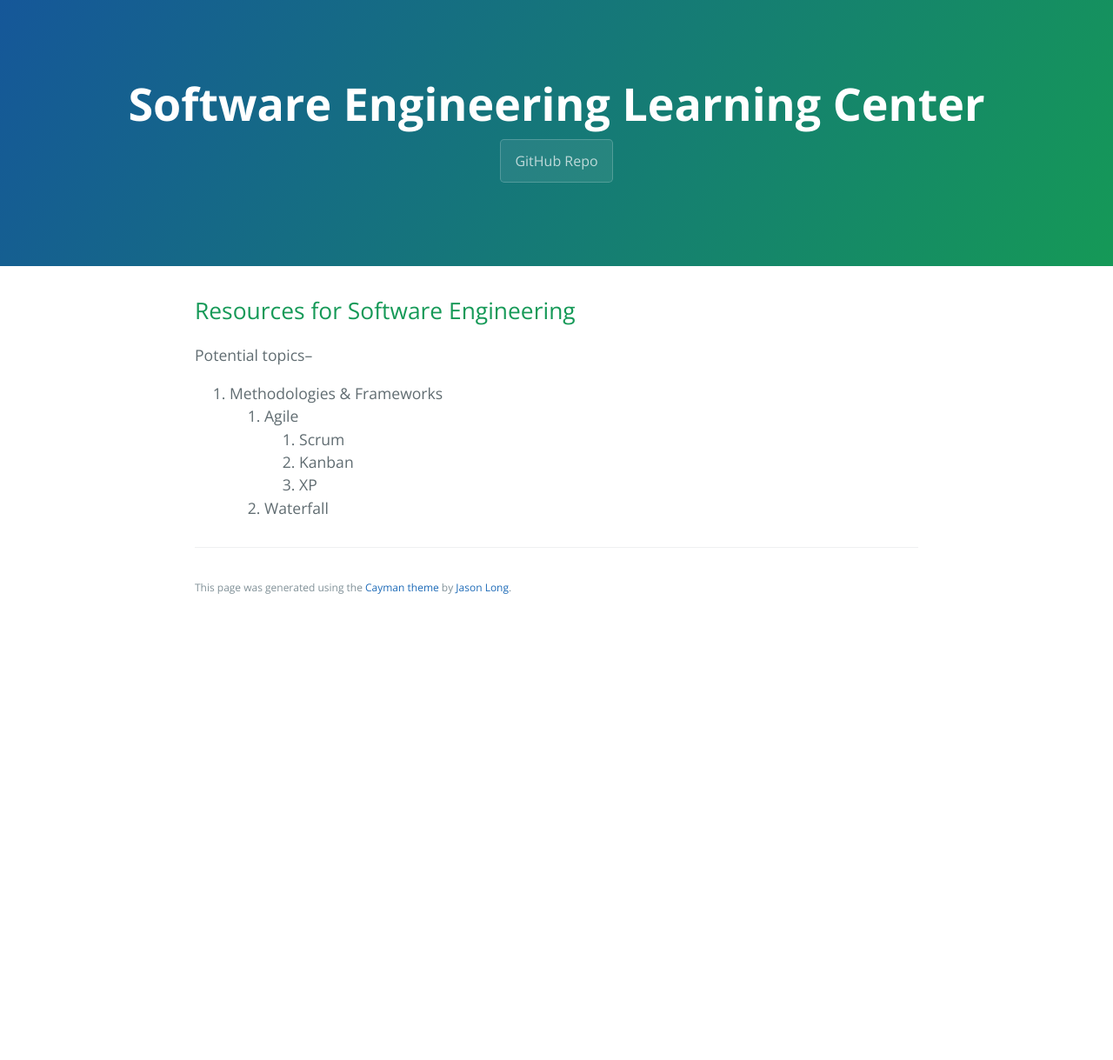
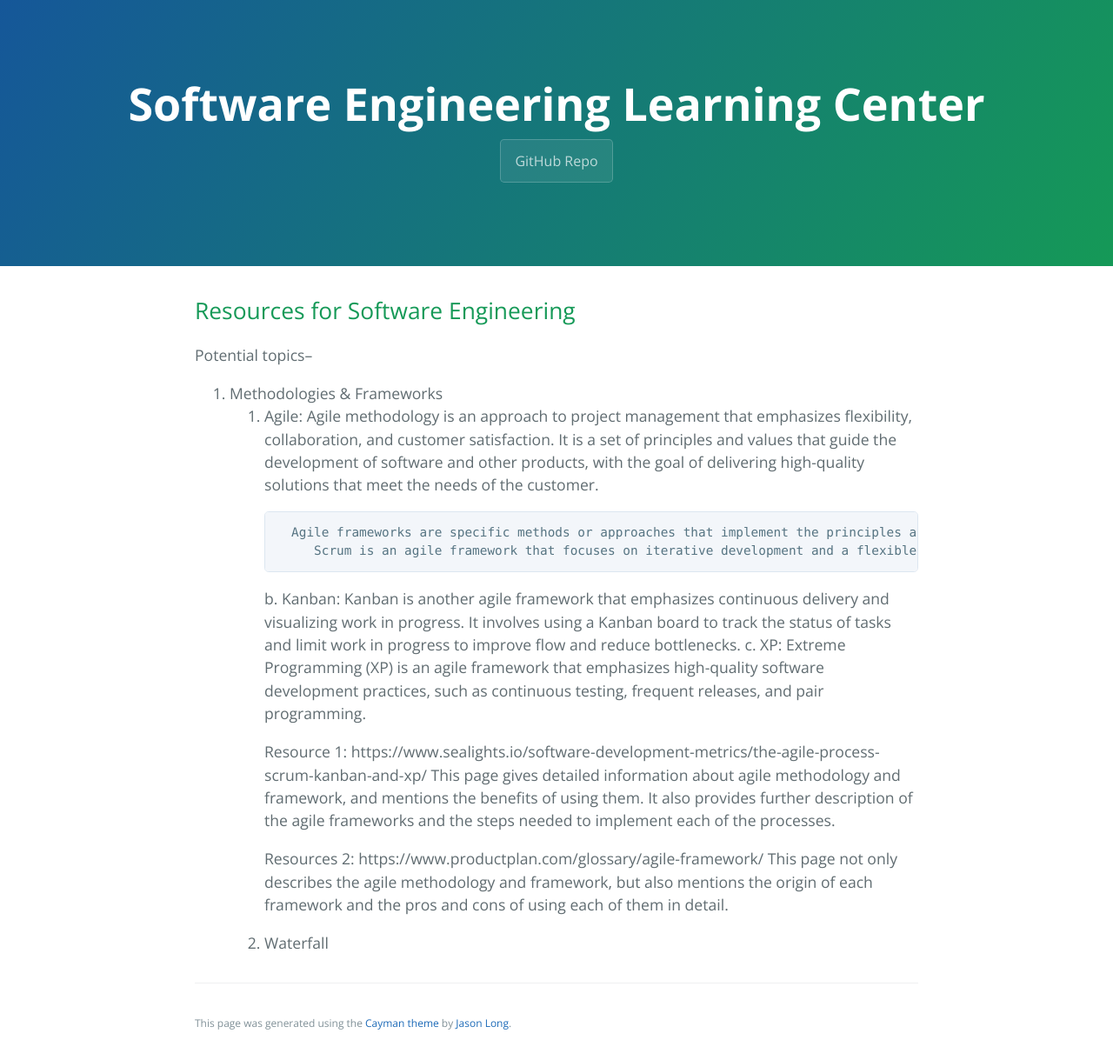
Before and after one commit to learning-software-engineering/learning-software-engineering.github.io, a Jekyll site: the page built from Topics/Software_Engineering.md, in a window 1280 px wide. Shown: the whole page at 87% size. Built offline with Jekyll 4.4.1, drawn with Linux system fonts in a browser that asks for light colours; our own code applies the rules of GitHub Pages for plain Markdown files; before the commit the page ends 900 px from its top, so only the background shows below that.

Commit message:
Provided information about agile framework and methodology
I added two resources for learning more about agile framework and methodology and provided brief description for each.

```diff
--- a/Topics/Software_Engineering.md
+++ b/Topics/Software_Engineering.md
@@ -3,8 +3,23 @@
 Potential topics--
 
 1. Methodologies & Frameworks
-    1. Agile
-        1. Scrum
-        2. Kanban
-        3. XP
+    1. Agile:
+             Agile methodology is an approach to project management that emphasizes flexibility, collaboration, and customer satisfaction. It is a                set of principles and values that guide the development of software and other products, with the goal of delivering high-quality                      solutions that meet the needs of the customer.
+
+             Agile frameworks are specific methods or approaches that implement the principles and values of agile methodology in a structured way.                Some popular agile frameworks include Scrum, Kanban, and Extreme Programming (XP)
+        a. Scrum:
+                Scrum is an agile framework that focuses on iterative development and a flexible approach to managing tasks and timelines. It                         involves a series of time-boxed sprints, where a cross-functional team works on a set of tasks that are prioritized by the product                   owner.
+
+        b. Kanban:
+                 Kanban is another agile framework that emphasizes continuous delivery and visualizing work in progress. It involves using a Kanban                    board to track the status of tasks and limit work in progress to improve flow and reduce bottlenecks.
+        c. XP:
+                 Extreme Programming (XP) is an agile framework that emphasizes high-quality software development practices, such as continuous                        testing, frequent releases, and pair programming.
+
+        Resource 1: https://www.sealights.io/software-development-metrics/the-agile-process-scrum-kanban-and-xp/
+        This page gives detailed information about agile methodology and framework, and mentions the benefits of using them. It also provides further         description of the agile frameworks and the steps needed to implement each of the processes.
+
+        Resources 2: https://www.productplan.com/glossary/agile-framework/
+        This page not only describes the agile methodology and framework, but also mentions the origin of each framework and the pros and cons of             using each of them in detail.
+
+
     2. Waterfall
```
